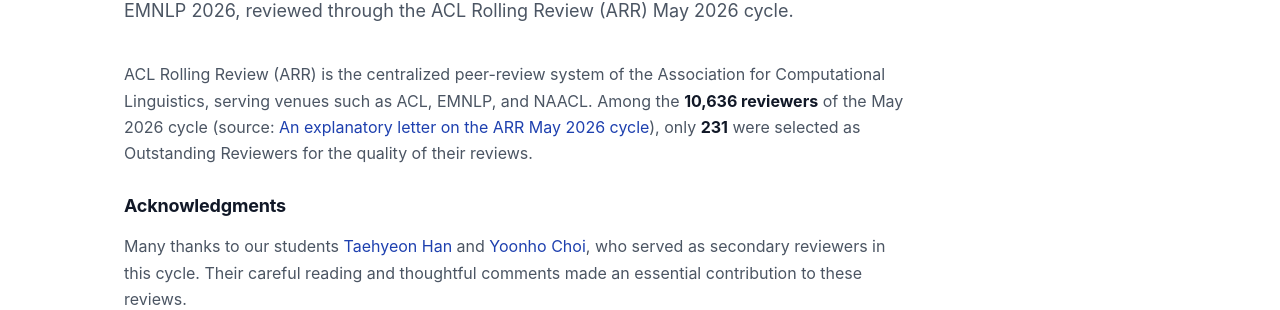
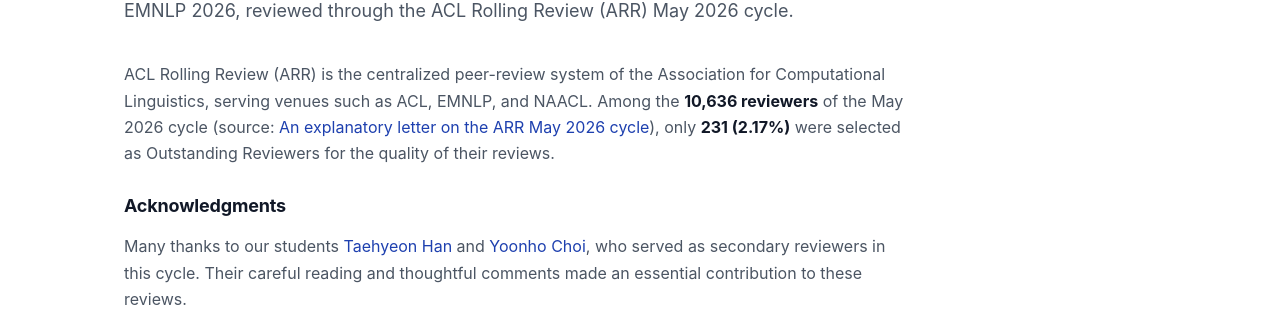
Before and after one commit to knu-dli/knu-dli.github.io, a Jekyll site: the page built from _news/arr-2026-may-outstanding-reviewer.md, in a window 1280 px wide and 900 px high. Shown: the part 257-567 px from the top of the window. Built offline with Jekyll 4.4.1, drawn with Linux system fonts in a browser that asks for light colours; some web fonts are replaced.

Commit message:
Profile: add EMNLP 2026 Outstanding Reviewer award; show 2.17% selection rate
Co-Authored-By: Claude Opus 5.5 <noreply@anthropic.com>

```diff
--- a/_data/news.yml
+++ b/_data/news.yml
@@ -5,7 +5,7 @@
 - date: 2026-10-17
   icon: 🏆
   post: arr-2026-may-outstanding-reviewer
-  text: "Prof. Seonghyeon Lee has been selected as an <em>Outstanding Reviewer</em> for EMNLP 2026 (ACL Rolling Review May 2026 cycle), one of only 231 out of 10,636 reviewers."
+  text: "Prof. Seonghyeon Lee has been selected as an <em>Outstanding Reviewer</em> for EMNLP 2026 (ACL Rolling Review May 2026 cycle), one of only 231 out of 10,636 reviewers (2.17%)."
 - date: 2026-10-01
   icon: 📝
   text: "Prof. Seonghyeon Lee has been invited to serve as a senior program committee member for AAAI-27."
--- a/_layouts/profile.html
+++ b/_layouts/profile.html
@@ -45,7 +45,7 @@ layout: default
               {% for r in rows %}
               <li>
                 <span class="timeline-when">{{ r.when }}</span>
-                <span class="timeline-what"><strong>{{ r.title }}</strong>{% if r.where %}<span>{{ r.where }}</span>{% endif %}{% if r.tags %}<span class="timeline-tags">{% for t in r.tags %}<span class="tag">{{ t }}</span>{% endfor %}</span>{% endif %}</span>
+                <span class="timeline-what"><strong>{% if r.url %}<a href="{{ r.url | relative_url }}">{{ r.title }}</a>{% else %}{{ r.title }}{% endif %}</strong>{% if r.where %}<span>{{ r.where }}</span>{% endif %}{% if r.tags %}<span class="timeline-tags">{% for t in r.tags %}<span class="tag">{{ t }}</span>{% endfor %}</span>{% endif %}</span>
               </li>
               {% endfor %}
             </ul>
--- a/_news/arr-2026-may-outstanding-reviewer.md
+++ b/_news/arr-2026-may-outstanding-reviewer.md
@@ -1,6 +1,6 @@
 ---
 title: Outstanding Reviewer Award, EMNLP 2026
-description: Prof. Seonghyeon Lee was selected as one of 231 Outstanding Reviewers out of 10,636 reviewers in the ACL Rolling Review May 2026 cycle (EMNLP 2026).
+description: Prof. Seonghyeon Lee was selected as one of 231 Outstanding Reviewers out of 10,636 reviewers (2.17%) in the ACL Rolling Review May 2026 cycle (EMNLP 2026).
 lead: Prof. Seonghyeon Lee has been recognized as an Outstanding Reviewer for EMNLP 2026, reviewed through the ACL Rolling Review (ARR) May 2026 cycle.
 # Put attachments in assets/news/ and list them here; they are shown below the text.
 # preview: optional image shown in place of an inline PDF (renders on every device).
@@ -10,7 +10,7 @@ files:
     preview: /assets/news/arr-2026-may-outstanding-reviewer.png
 ---
 ACL Rolling Review (ARR) is the centralized peer-review system of the Association for Computational Linguistics, serving venues such as ACL, EMNLP, and NAACL.
-Among the **10,636 reviewers** of the May 2026 cycle (source: [An explanatory letter on the ARR May 2026 cycle](https://aclrollingreview.org/may26-cycle-letter)), only **231** were selected as Outstanding Reviewers for the quality of their reviews.
+Among the **10,636 reviewers** of the May 2026 cycle (source: [An explanatory letter on the ARR May 2026 cycle](https://aclrollingreview.org/may26-cycle-letter)), only **231 (2.17%)** were selected as Outstanding Reviewers for the quality of their reviews.
 
 ### Acknowledgments
 
```
Also changed, not shown: people/seonghyeon-lee.md (+2 -1 lines).
